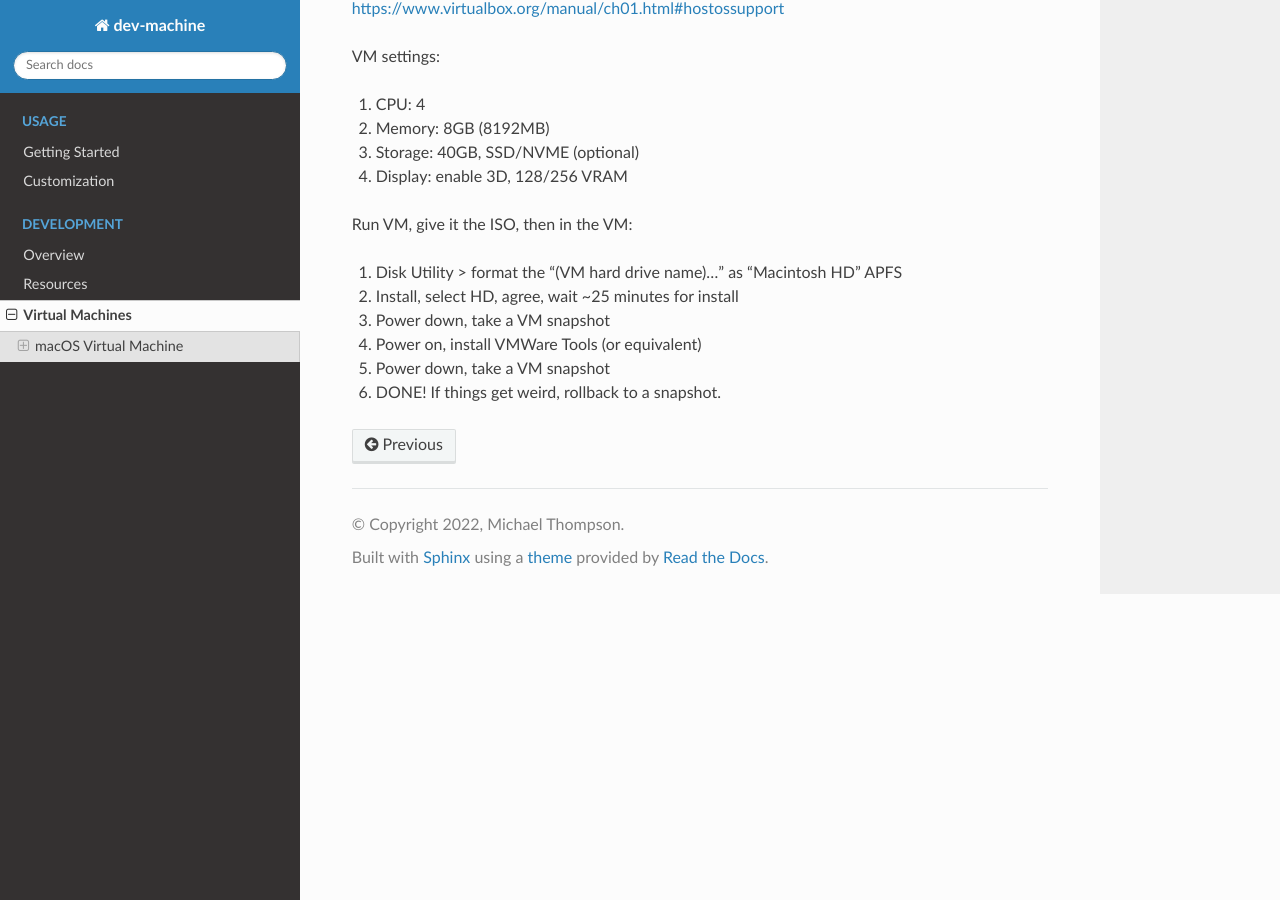
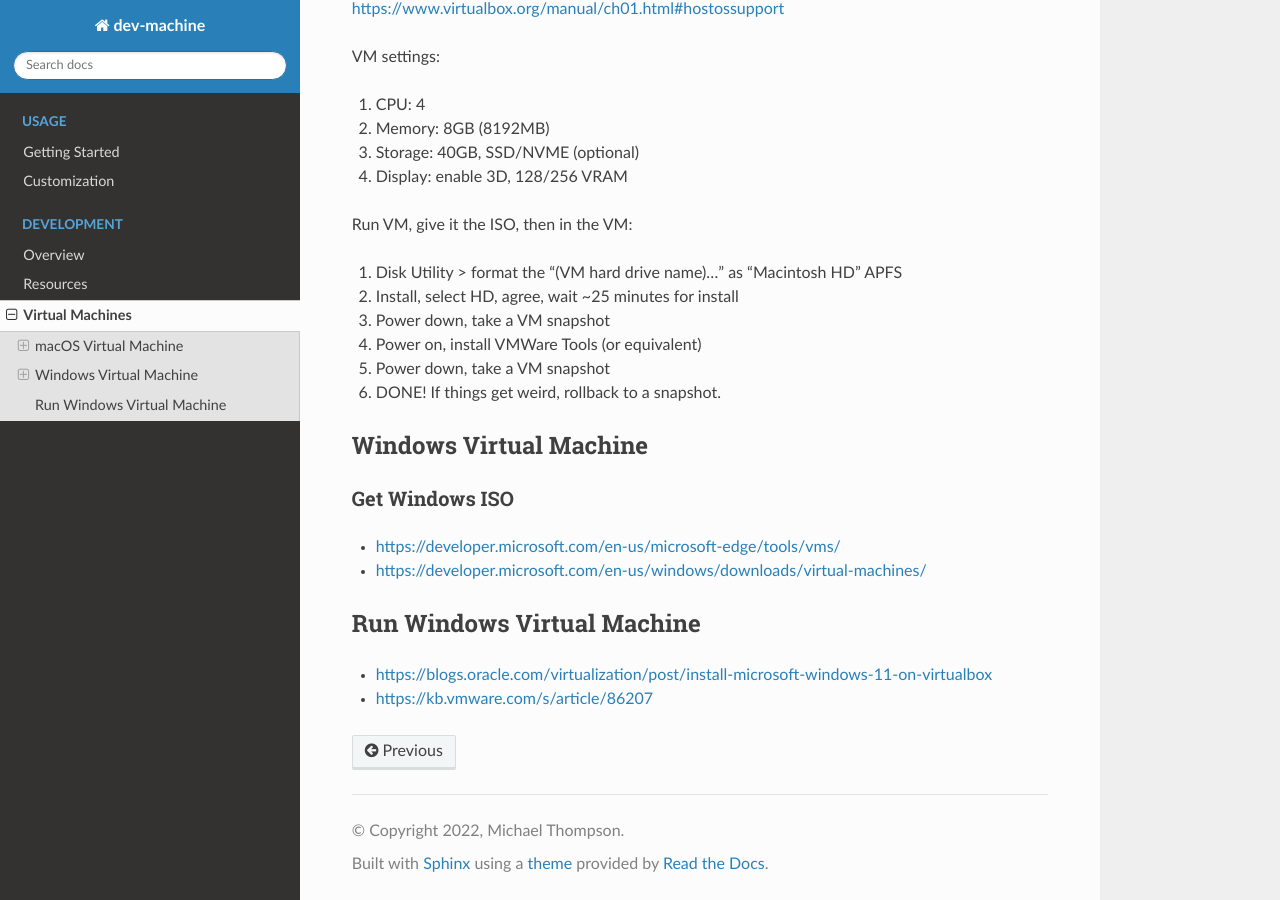
Before and after one commit to ActionScripted/dev-machine, a Sphinx documentation site: the page built from docs/source/development/virtual-machines.md, in a window 1280 px wide and 900 px high, scrolled down 1062 px. Built offline with Sphinx 7.4.7 and the Read the Docs theme 2.0.0, drawn with Linux system fonts in a browser that asks for light colours; some of the changed text lies outside the part shown.

Commit message:
adding windows stub

```diff
--- a/docs/source/development/virtual-machines.md
+++ b/docs/source/development/virtual-machines.md
@@ -4,7 +4,7 @@ When working locally it can be nice to have a safe, isolated place to test thing
 
 ## macOS Virtual Machine
 
-### Get / Create macOS ISO
+### Get (Create) macOS ISO
 
 Download a software installer and create install media using a temporary local volume. Then convert the DMG to an ISO (CDR).
 
@@ -61,3 +61,15 @@ Run VM, give it the ISO, then in the VM:
 4. Power on, install VMWare Tools (or equivalent)
 5. Power down, take a VM snapshot
 6. DONE! If things get weird, rollback to a snapshot.
+
+## Windows Virtual Machine
+
+### Get Windows ISO
+
+* <https://developer.microsoft.com/en-us/microsoft-edge/tools/vms/>
+* <https://developer.microsoft.com/en-us/windows/downloads/virtual-machines/>
+
+## Run Windows Virtual Machine
+
+* <https://blogs.oracle.com/virtualization/post/install-microsoft-windows-11-on-virtualbox>
+* <https://kb.vmware.com/s/article/86207>
```
Also changed, not shown: docs/source/development/resources.md (+6 -0 lines), 1 other file.
